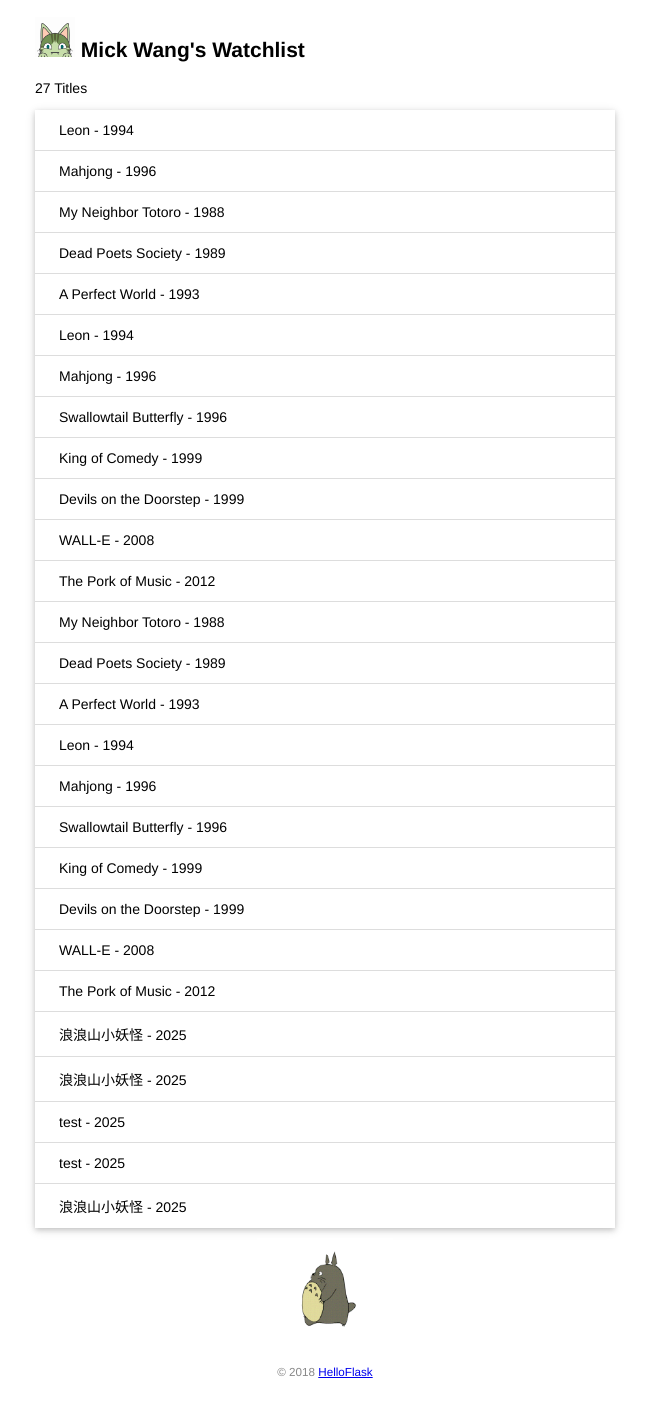
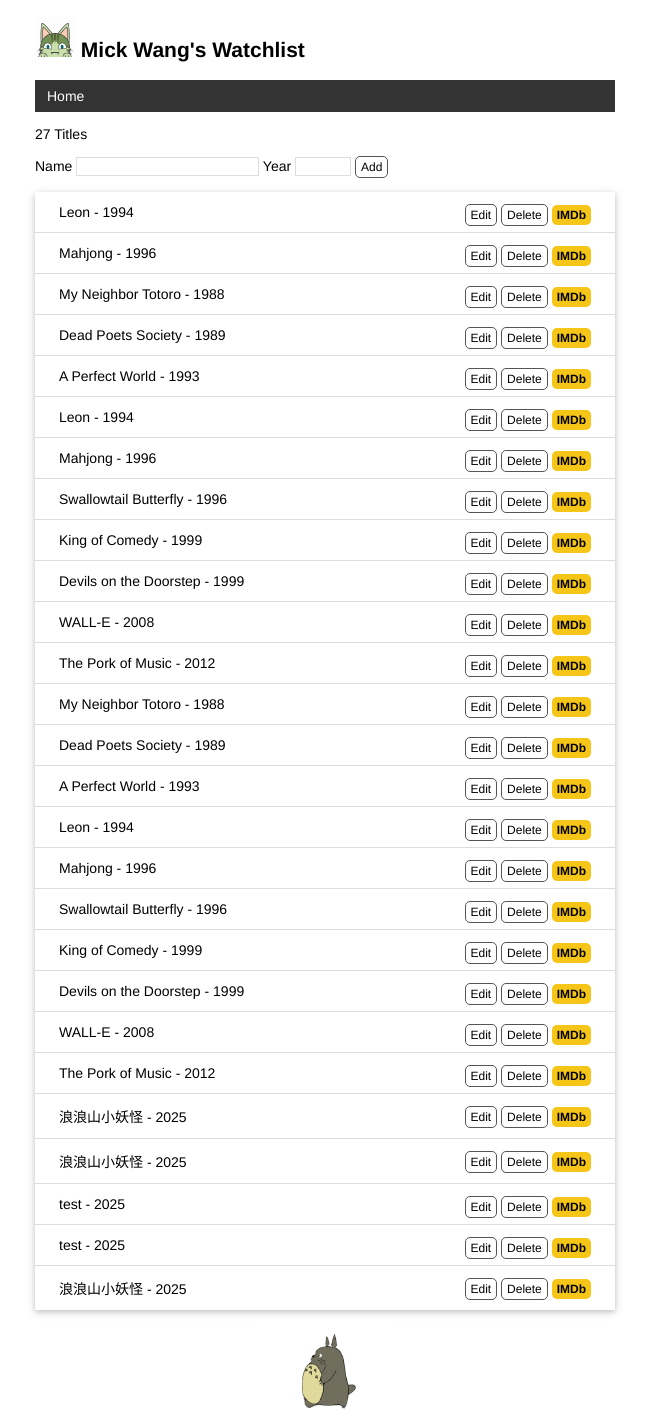
Before and after one commit to wwb1942/watchlist-20250812, a Flask app: page / in a window 1280 px wide. Shown: the top 1419 px of the page, without its empty margins (315-964 px from the left). Before the commit the page ends 1378 px from the top, so only its background shows below. Run offline with Flask 3, Linux system fonts and the light colour scheme.

Commit message:
Create, edit and delete item by form

```diff
--- a/app.py
+++ b/app.py
@@ -73,6 +73,7 @@ else:  # 否则使用四个斜线
 app = Flask(__name__)
 app.config['SQLALCHEMY_DATABASE_URI'] = prefix + os.path.join(app.root_path, 'data.db')
 app.config['SQLALCHEMY_TRACK_MODIFICATIONS'] = False  # 关闭对模型修改的监控
+app.config['SECRET_KEY'] = 'dev'  # 等同于 app.secret_key = 'dev'
 # 在扩展类实例化前加载配置
 db = SQLAlchemy(app)
 
@@ -145,9 +146,76 @@ def forge():
     click.echo('Done.')
 
 
+@app.context_processor
+def inject_user():  # 函数名可以随意修改
+    user = User.query.first()
+    return dict(user=user)  # 需要返回字典，等同于 return {'user': user}
 
-@app.route('/')
+
+#@app.route('/')
+#@app.route('/', methods=['GET', 'POST'])
+#def index():
+#    movies = Movie.query.all()  # 读取所有电影记录
+#    return render_template('index.html', movies=movies)
+
+from flask import request, url_for, redirect, flash
+
+# ...
+
+@app.route('/', methods=['GET', 'POST'])
 def index():
-    user = User.query.first()  # 读取用户记录
-    movies = Movie.query.all()  # 读取所有电影记录
-    return render_template('index.html', user=user, movies=movies)
+    if request.method == 'POST':  # 判断是否是 POST 请求
+        # 获取表单数据
+        title = request.form.get('title')  # 传入表单对应输入字段的 name 值
+        year = request.form.get('year')
+        # 验证数据
+        if not title or not year or len(year) > 4 or len(title) > 60:
+            flash('Invalid title or year!')
+            #flash('Invalid input.')  # 显示错误提示
+            return redirect(url_for('index'))  # 重定向回主页
+        # 保存表单数据到数据库
+        movie = Movie(title=title, year=year)  # 创建记录
+        db.session.add(movie)  # 添加到数据库会话
+        db.session.commit()  # 提交数据库会话
+        flash('Item created.')  # 显示成功创建的提示
+        return redirect(url_for('index'))  # 重定向回主页
+
+    movies = Movie.query.all()
+    return render_template('index.html', movies=movies)
+
+
+@app.errorhandler(404)  # 传入要处理的错误代码
+def page_not_found(e):  # 接受异常对象作为参数
+    return render_template('404.html'), 404  # 返回模板和状态码
+
+
+
+@app.route('/movie/edit/<int:movie_id>', methods=['GET', 'POST'])
+def edit(movie_id):
+    movie = Movie.query.get_or_404(movie_id)
+
+    if request.method == 'POST':  # 处理编辑表单的提交请求
+        title = request.form['title']
+        year = request.form['year']
+
+        if not title or not year or len(year) != 4 or len(title) > 60:
+            flash('Invalid input.')
+            return redirect(url_for('edit', movie_id=movie_id))  # 重定向回对应的编辑页面
+
+        movie.title = title  # 更新标题
+        movie.year = year  # 更新年份
+        db.session.commit()  # 提交数据库会话
+        flash('Item updated.')
+        return redirect(url_for('index'))  # 重定向回主页
+
+    return render_template('edit.html', movie=movie)  # 传入被编辑的电影记录
+
+
+
+@app.route('/movie/delete/<int:movie_id>', methods=['POST'])  # 限定只接受 POST 请求
+def delete(movie_id):
+    movie = Movie.query.get_or_404(movie_id)  # 获取电影记录
+    db.session.delete(movie)  # 删除对应的记录
+    db.session.commit()  # 提交数据库会话
+    flash('Item deleted.')
+    return redirect(url_for('index'))  # 重定向回主页
--- a/static/style.css
+++ b/static/style.css
@@ -88,3 +88,52 @@ nav li a:hover {
     border-radius: 5px;
     padding: 3px 5px;
 }
+
+/* 覆盖某些浏览器对 input 元素定义的字体 */
+input[type=submit] {
+    font-family: inherit;
+}
+
+input[type=text] {
+    border: 1px solid #ddd;
+}
+
+input[name=year] {
+    width: 50px;
+}
+
+.btn {
+    font-size: 12px;
+    padding: 3px 5px;
+    text-decoration: none;
+    cursor: pointer;
+    background-color: white;
+    color: black;
+    border: 1px solid #555555;
+    border-radius: 5px;
+}
+
+.btn:hover {
+    text-decoration: none;
+    background-color: black;
+    color: white;
+    border: 1px solid black;
+}
+
+
+.alert {
+    position: relative;
+    padding: 7px;
+    margin: 7px 0;
+    border: 1px solid transparent;
+    color: #004085;
+    background-color: #cce5ff;
+    border-color: #b8daff;
+    border-radius: 5px;
+}
+
+
+
+.inline-form {
+    display: inline;
+}
--- /dev/null
+++ b/templates/base.html
@@ -0,0 +1,31 @@
+<!DOCTYPE html>
+<html lang="en">
+<head>
+    {% block head %}
+    <meta charset="utf-8">
+    <meta name="viewport" content="width=device-width, initial-scale=1.0">
+    <!-- 插入到页面标题上方 -->
+    {% for message in get_flashed_messages() %}
+    	<div class="alert">{{ message }}</div>
+    {% endfor %}
+    <title>{{ user.name }}'s Watchlist</title>
+    <link rel="icon" href="{{ url_for('static', filename='favicon.ico') }}">
+    <link rel="stylesheet" href="{{ url_for('static', filename='style.css') }}" type="text/css">
+    {% endblock %}
+</head>
+<body>
+    <h2>
+        <img alt="Avatar" class="avatar" src="{{ url_for('static', filename='images/avatar.png') }}">
+        {{ user.name }}'s Watchlist
+    </h2>
+    <nav>
+        <ul>
+            <li><a href="{{ url_for('index') }}">Home</a></li>
+        </ul>
+    </nav>
+    {% block content %}{% endblock %}
+    <footer>
+        <small>&copy; 2018 <a href="http://helloflask.com/book/3">HelloFlask</a></small>
+    </footer>
+</body>
+</html>
--- a/templates/index.html
+++ b/templates/index.html
@@ -1,26 +1,24 @@
-<!DOCTYPE html>
-<html lang="en">
-<head>
-    <meta charset="utf-8">
-    <title>{{ user.name }}'s Watchlist</title>
-    <link rel="icon" href="{{ url_for('static', filename='favicon.gif') }}">
-    <link rel="stylesheet" href="{{ url_for('static', filename='style.css') }}" type="text/css">
-</head>
-<body>
-    <h2>
-	<img alt="Avatar" class="avatar"  src="{{ url_for('static', filename='images/avatar.png') }}">
-	 {{ user.name }}'s Watchlist
-    </h2>
-    {# 使用 length 过滤器获取 movies 变量的长度 #}
-    <p>{{ movies|length }} Titles</p>
-    <ul class="movie-list">
-        {% for movie in movies %}  {# 迭代 movies 变量 #}
-        <li>{{ movie.title }} - {{ movie.year }}</li>  {# 等同于 movie['title'] #}
-        {% endfor %}  {# 使用 endfor 标签结束 for 语句 #}
-    </ul>
-    <img alt="Walking Totoro" class="totoro" src="{{ url_for('static', filename='images/totoro.gif') }}">
-    <footer>
-        <small>&copy; 2018 <a href="http://helloflask.com/book/3">HelloFlask</a></small>
-    </footer>
-</body>
-</html>
+{% extends 'base.html' %}
+
+{% block content %}
+<p>{{ movies|length }} Titles</p>
+<form method="post">
+    Name <input type="text" name="title" autocomplete="off" required>
+    Year <input type="text" name="year" autocomplete="off" required>
+    <input class="btn" type="submit" name="submit" value="Add">
+</form>
+<ul class="movie-list">
+    {% for movie in movies %}
+    <li>{{ movie.title }} - {{ movie.year }}
+        <span class="float-right">
+	    <a class="btn" href="{{ url_for('edit', movie_id=movie.id) }}">Edit</a>
+	    <form class="inline-form" method="post" action="{{ url_for('delete', movie_id=movie.id) }}">
+        	<input class="btn" type="submit" name="delete" value="Delete" onclick="return confirm('Are you sure?')">
+    	    </form>
+            <a class="imdb" href="https://www.imdb.com/find?q={{ movie.title }}" target="_blank" title="Find this movie on IMDb">IMDb</a>
+        </span>
+    </li>
+    {% endfor %}
+</ul>
+<img alt="Walking Totoro" class="totoro" src="{{ url_for('static', filename='images/totoro.gif') }}" title="to~to~ro~">
+{% endblock %}
```
Also changed, not shown: templates/404.html (added, +12 -0 lines), templates/edit.html (added, +10 -0 lines), data.db, 2 other files.
